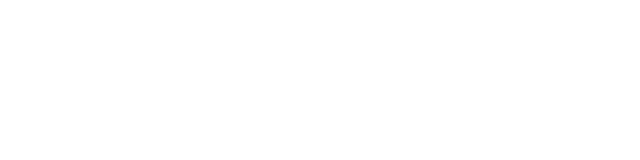
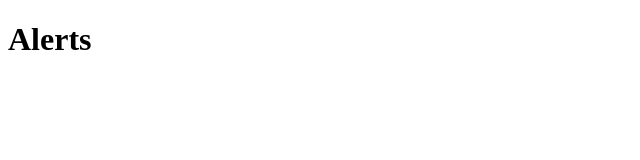
Before and after one commit to kylerobertson84/i14-ssiem, a React (Create React App) app in the folder frontend/: page /alerts in a window 1280 px wide. Before the commit this address had no page. Shown: the top 160 px of the page, without its empty margins (0-640 px from the left). Built offline with nearby package versions, Linux system fonts and the light colour scheme.

Commit message:
added the alerts page to react, added routing logic. only a blank page ready to be developed

```diff
--- a/frontend/src/App.js
+++ b/frontend/src/App.js
@@ -7,6 +7,7 @@ import Dashboard from './pages/dashboard';
 import Investigations from './pages/investigations';
 import Queries from './pages/queries';
 import Reports from './pages/reports';
+import Alerts from './pages/alerts';
 
 import PrivateRoute from './components/PrivateRoute';
 import ProtectedLayout from './components/ProtectedLayout';
@@ -23,6 +24,7 @@ const App = () => (
             <Route path="/investigations" element={<Investigations />} />
             <Route path="/queries" element={<Queries />} />
             <Route path="/reports" element={<Reports />} />
+            <Route path='/alerts' element={<Alerts/>} />
       </Routes>
   </Router>
 );
--- a/frontend/src/components/NavBar.js
+++ b/frontend/src/components/NavBar.js
@@ -39,6 +39,9 @@ const Navbar = () => {
                   <Button color="inherit" component={Link} to="/reports">
                       Reports
                   </Button>
+                  <Button color="inherit" component={Link} to="/alerts">
+                      Alerts
+                  </Button>
                 </Box>
                 <Button color="inherit" onClick={handleLogout}>
                     Logout
--- /dev/null
+++ b/frontend/src/pages/alerts.js
@@ -0,0 +1,13 @@
+
+import React from 'react';
+
+const Alerts = () => {
+  return (
+    <div>
+      <h1>Alerts</h1>
+
+    </div>
+  );
+};
+
+export default Alerts;
```
